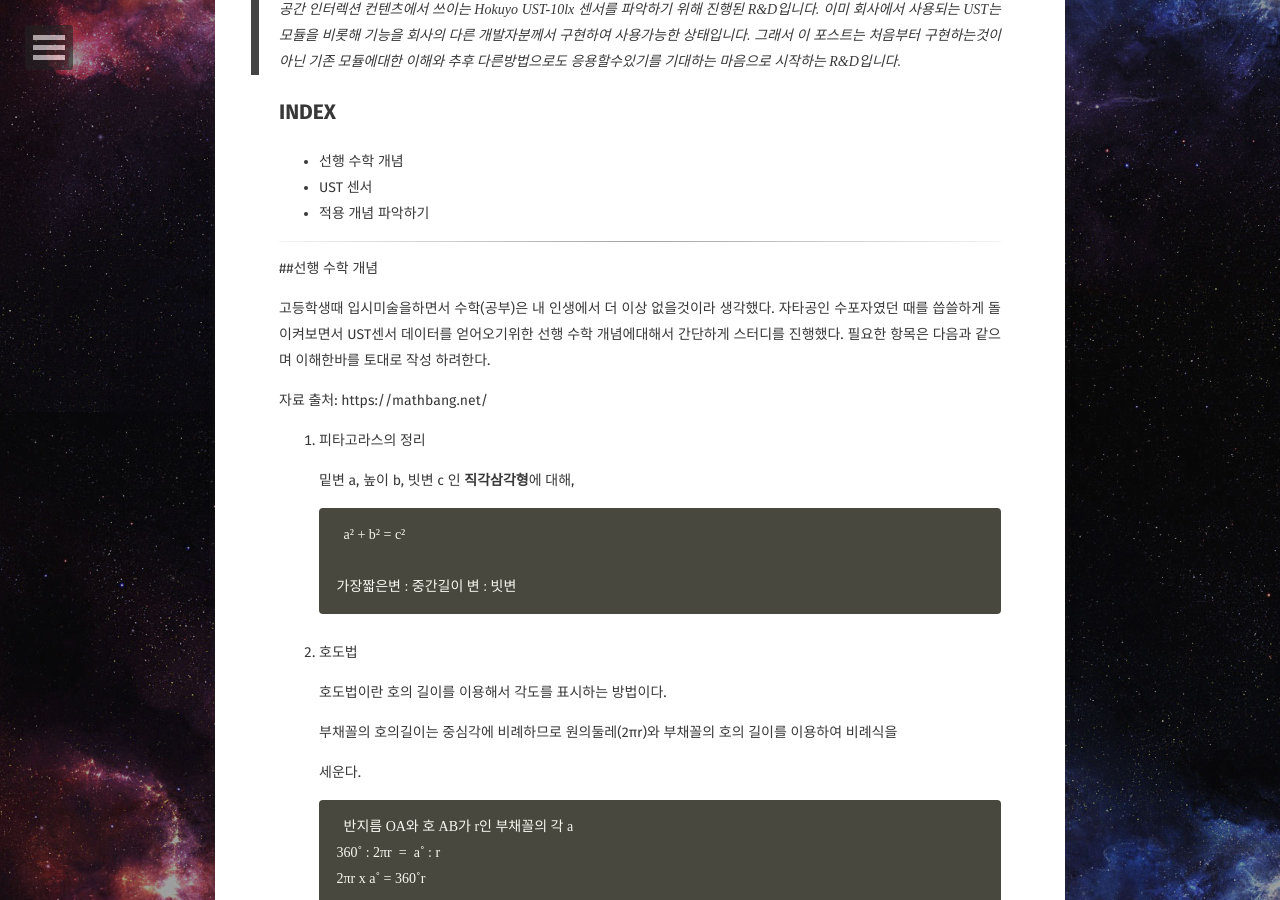
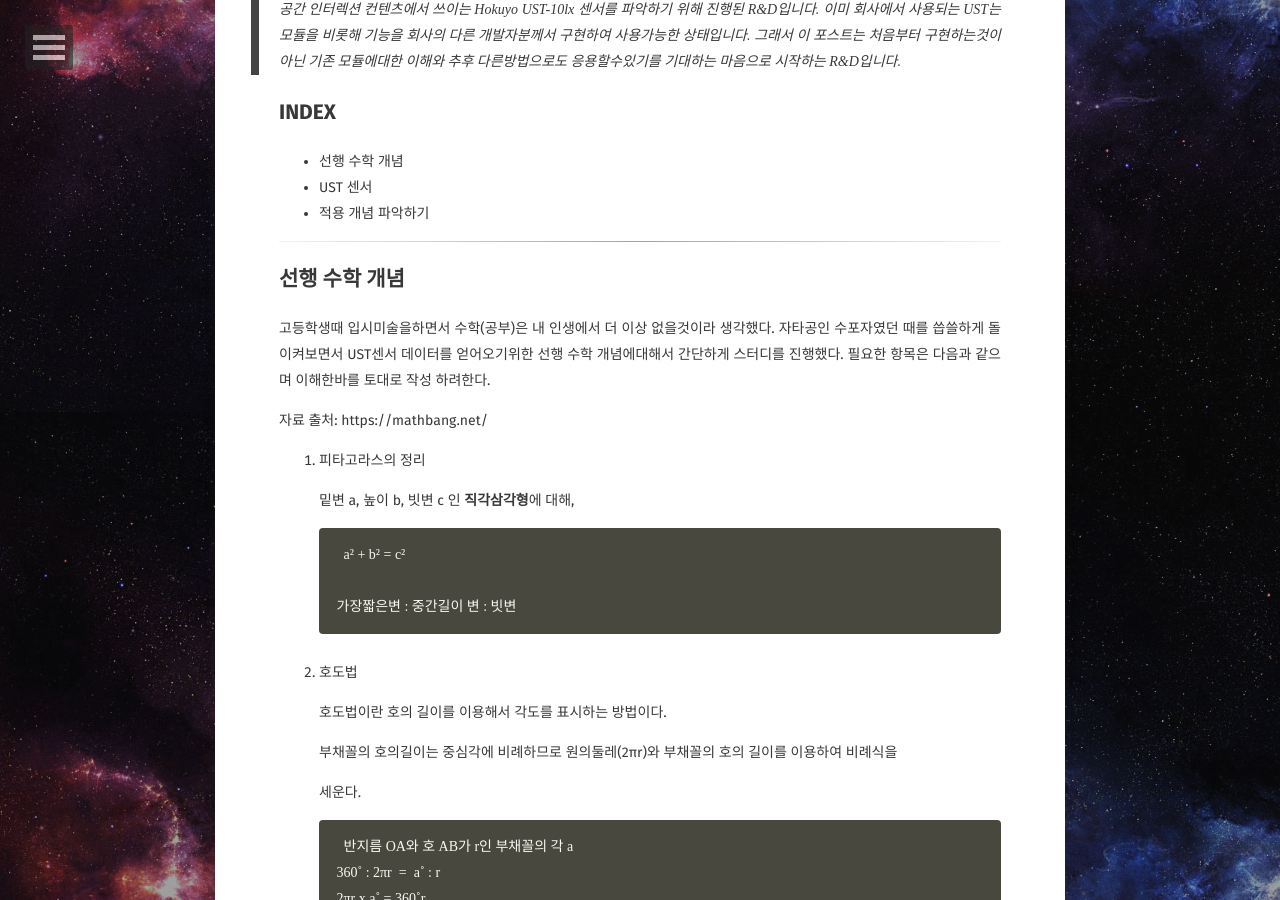
Before and after one commit to devhyunsuk2/devhyunsuk2.github.io, a Jekyll site: the page built from _posts/2019-04-26-UST-1.md, in a window 1280 px wide and 900 px high, scrolled down 488 px. Built offline with Jekyll 4.4.1, drawn with Linux system fonts in a browser that asks for light colours; some web fonts are replaced; comment, search, counter and statistics services are not loaded; some of the changed text lies outside the part shown.

Commit message:
Update 2019-04-26-UST-1.md

```diff
--- a/_posts/2019-04-26-UST-1.md
+++ b/_posts/2019-04-26-UST-1.md
@@ -22,7 +22,7 @@ comments: true
 
 ---
 
-##선행 수학 개념
+## 선행 수학 개념
 
 고등학생때 입시미술을하면서 수학(공부)은 내 인생에서 더 이상 없을것이라 생각했다.
 자타공인 수포자였던 때를 씁쓸하게 돌이켜보면서 UST센서 데이터를 얻어오기위한 선행 수학 개념에대해서 간단하게 스터디를 진행했다.
@@ -64,6 +64,8 @@ comments: true
         | 육십분법 | 호도법 |
         |:--------|:------:|
         |   30˚   | π / 6  |
+        |----
+        {: rules="groups"}
 
 3.삼각비
 
@@ -123,7 +125,7 @@ UST-20LX는 20m까지 인지가 가능하다.
 
 ---
 
-##적용 개념 파악하기
+## 적용 개념 파악하기
 
 회사에서 사용하는 UST센서는 이미 데이터 처리하는 방식이 만들어져있기때문에 내가 직접 처음부터 제작하는것이아니다.
 이번 R&D는 먼저 만들어 둔 개념을 이해하므로서 문제가 발생했을때 스스로 해결방법을 사고하는 힘을 키우고싶어 진행한것이므로 **적용 개념 파악하기** 는 회사 개발자분께서 만들어주신 자료를 이해하는 방향으로 작성될것이다.
```
